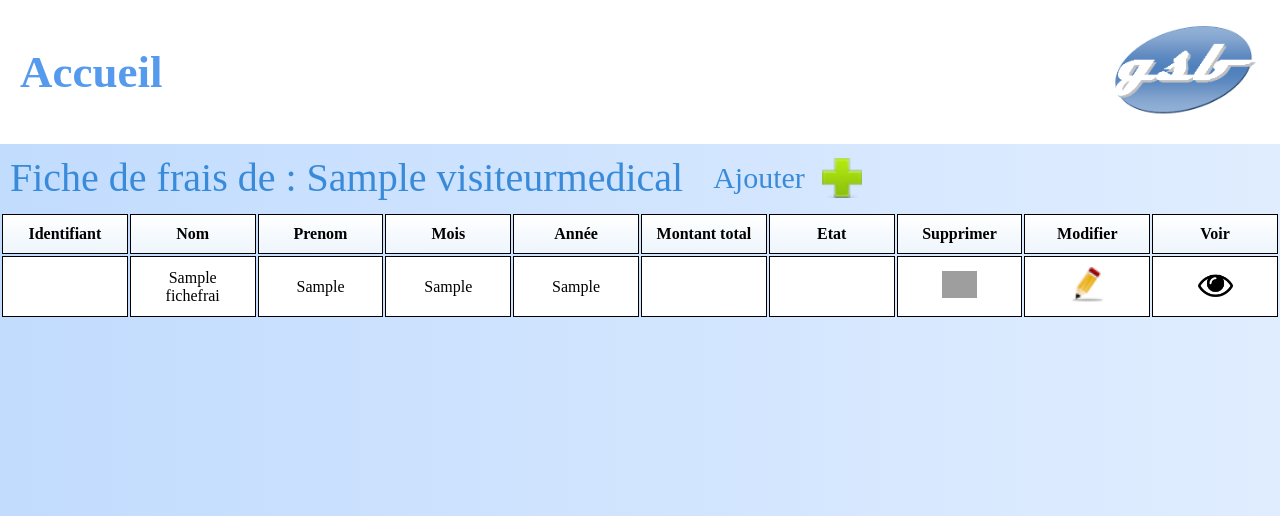
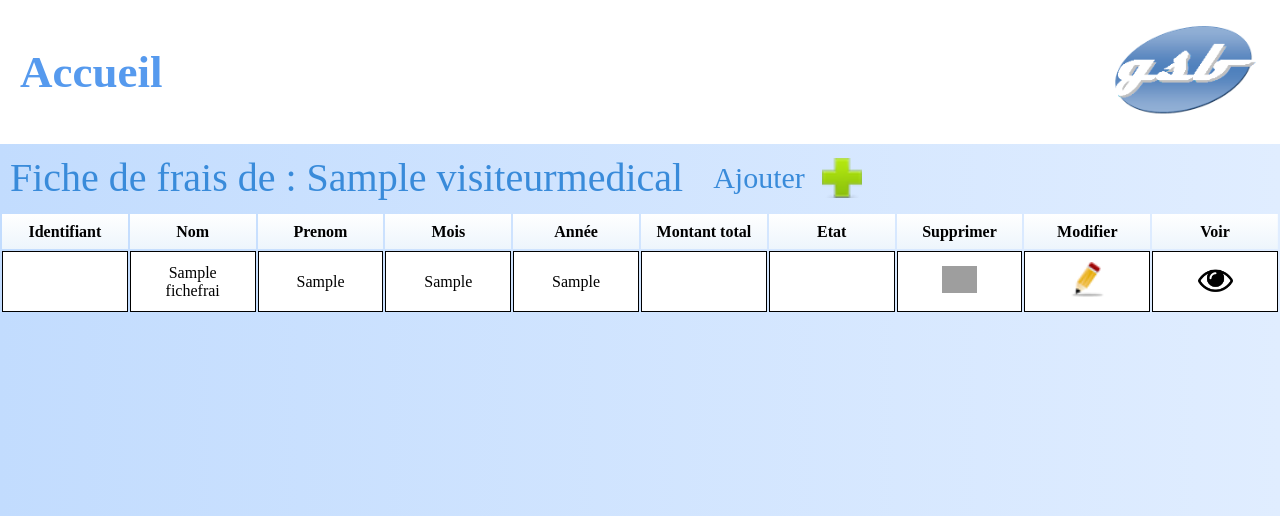
Before and after one commit to Elouan-Callec/GSB, a PHP site: page /interface.php in a window 1280 px wide. Shown: the top 516 px of the page. Run offline with PHP 8.4, Linux system fonts and the light colour scheme; the visitor is signed in with stand-in values (Sample User, id 1); tables that the repository leaves empty or names only in its code hold one stand-in row (values such as "Sample post"); data that the repository does not hold is empty; grey boxes are pictures that could not be loaded.

Commit message:
html et css de la page d'accueil terminé

```diff
--- a/GSB_frais/interface.php
+++ b/GSB_frais/interface.php
@@ -40,7 +40,7 @@ session_start();
 
 
     <div class="tableau">
-        <table class="t1 t2" width="100%">
+        <table>
             <thead>
                 <tr>
                     <th>Identifiant</th>
--- a/GSB_frais/style/style.css
+++ b/GSB_frais/style/style.css
@@ -24,8 +24,6 @@ body#accueil {
 .bouton:hover {
     background: #efefefb4;
 }
-
-
 
 .logo {
     width: 35px;
@@ -59,16 +57,6 @@ body#accueil {
     margin: auto;
 }
 
-.topGauche {
-    margin: 10px 50px 20px 0;
-    font-size: 30px;
-    font-weight: bold;
-}
-
-.topDroite {
-    margin: 10px 50px 20px 100px;
-}
-
 
 /* Ajouter */
 
@@ -90,11 +78,16 @@ body#accueil {
 
 /* Tableau */
 
-th {
-    border: 1px solid black;
+table {
+    border-collapse: separate;
+    width: 100%;
+}
+
+thead {
     padding: 10px;
+    width: 10%;
+    height: 35px;
     text-align: center;
-    width: 10%;
     background: linear-gradient(white, #EDF5FC);
     color: black;
 }
@@ -107,7 +100,6 @@ td {
     background-color: white;
     color: black;
 }
-
 
 
 /* Formulaire de connexion */
@@ -178,3 +170,17 @@ td {
     margin-right: 32%;
     font-size: 40px;
 }
+
+
+
+
+
+.topGauche {
+    margin: 10px 50px 20px 0;
+    font-size: 30px;
+    font-weight: bold;
+}
+
+.topDroite {
+    margin: 10px 50px 20px 100px;
+}
```
